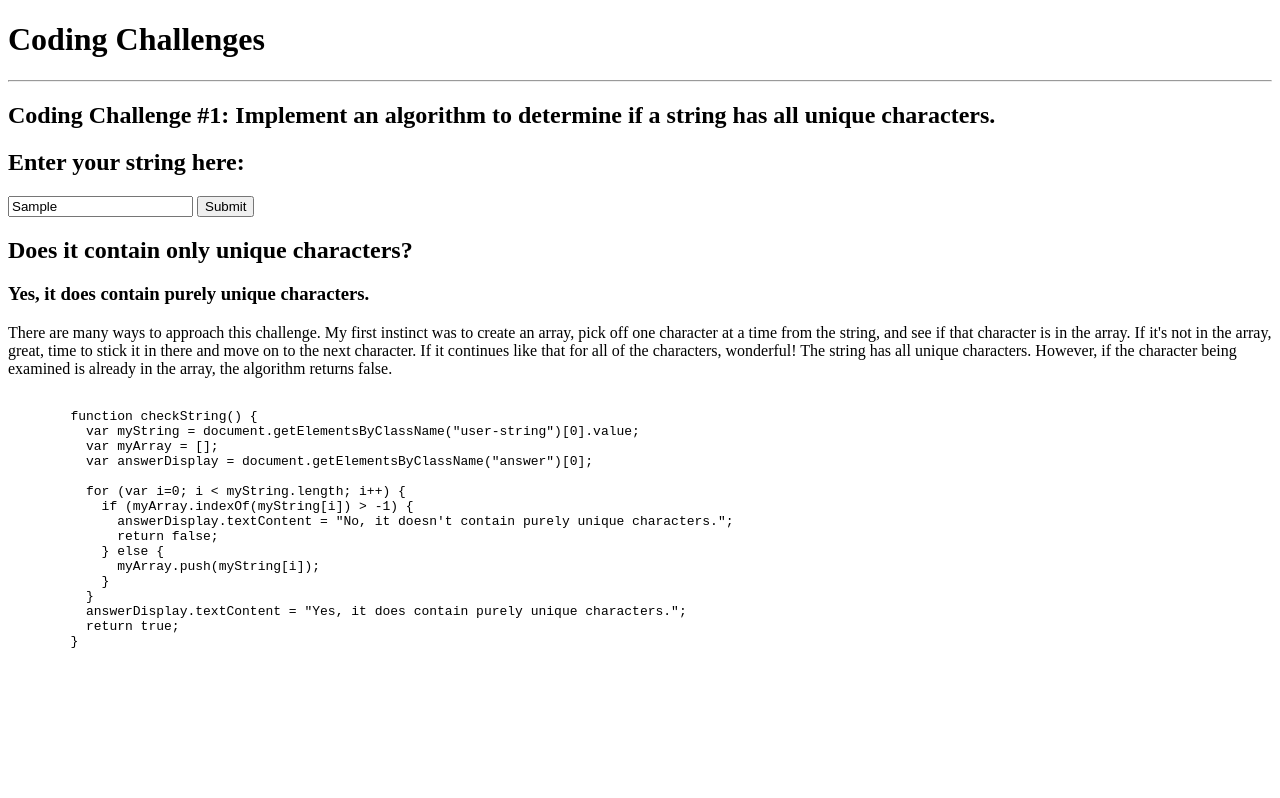
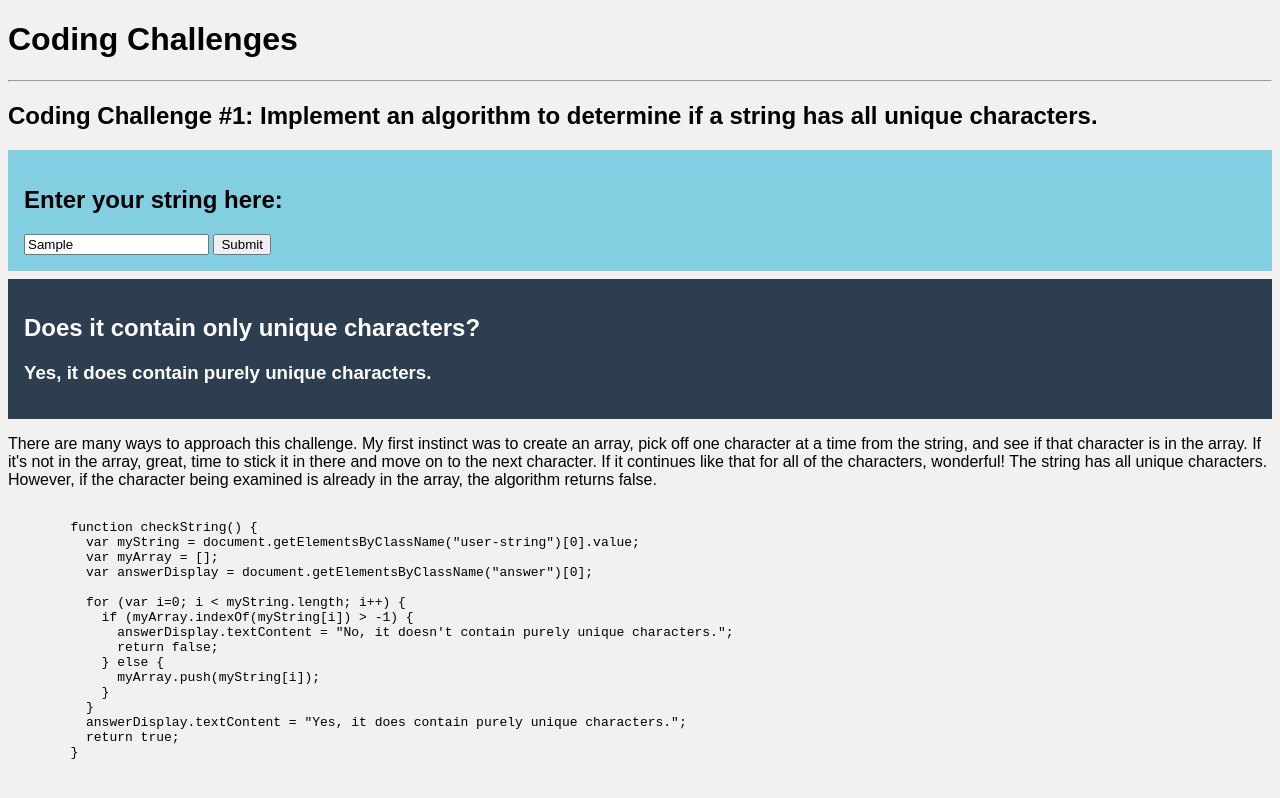
Before and after one commit to ethyl2/coding_challenges, a plain HTML site: page index.html in a window 1280 px wide. Both pictures are taken after typing "Sample" into the empty fields and a click on the button "Submit". Drawn offline with Linux system fonts and the light colour scheme.

Commit message:
style: Add css file, stick js in separate file

```diff
--- /dev/null
+++ b/app.js
@@ -0,0 +1,24 @@
+function checkForEnter(e) {
+  if (!e) e = window.event;
+  var keyCode = e.keyCode || e.which;
+  if (keyCode == '13'){
+    checkString();
+  }
+}
+
+function checkString() {
+  var myString = document.getElementsByClassName("user-string")[0].value;
+  var myArray = [];
+  var answerDisplay = document.getElementsByClassName("answer")[0];
+
+  for (var i=0; i<myString.length; i++) {
+    if (myArray.indexOf(myString[i]) > -1) {
+      answerDisplay.textContent = "No, it doesn't contain purely unique characters.";
+      return false;
+    } else {
+      myArray.push(myString[i]);
+    }
+  }
+  answerDisplay.textContent = "Yes, it does contain purely unique characters.";
+  return true;
+}
--- a/index.html
+++ b/index.html
@@ -4,6 +4,7 @@
     <meta charset="UTF-8">
     <meta name="viewport" content="width=device-width, initial-scale=1">
     <title>String Checker</title>
+    <link href="styles.css" rel="stylesheet">
   </head>
 
   <body>
@@ -52,34 +53,7 @@
           return true;
         }
       </pre></code>
-
-    <script>
-    function checkForEnter(e) {
-      if (!e) e = window.event;
-      var keyCode = e.keyCode || e.which;
-      if (keyCode == '13'){
-        checkString();
-      }
-    }
-
-    function checkString() {
-      var myString = document.getElementsByClassName("user-string")[0].value;
-      var myArray = [];
-      var answerDisplay = document.getElementsByClassName("answer")[0];
-
-      for (var i=0; i<myString.length; i++) {
-        if (myArray.indexOf(myString[i]) > -1) {
-          answerDisplay.textContent = "No, it doesn't contain purely unique characters.";
-          return false;
-        } else {
-          myArray.push(myString[i]);
-        }
-      }
-      answerDisplay.textContent = "Yes, it does contain purely unique characters.";
-      return true;
-    }
-  </script>
-
+  <script src="app.js"></script>
 
   </body>
   </html>
--- /dev/null
+++ b/styles.css
@@ -0,0 +1,16 @@
+body {
+  font-family: sans-serif;
+  background-color: #F2F1EF;
+}
+
+.form-container {
+  background-color: #81CFE0;
+  padding: 1em;
+}
+
+.response {
+  background-color: #2C3E50;
+  color: white;
+  padding: 1em;
+  margin-top: 0.5em;
+}
```
